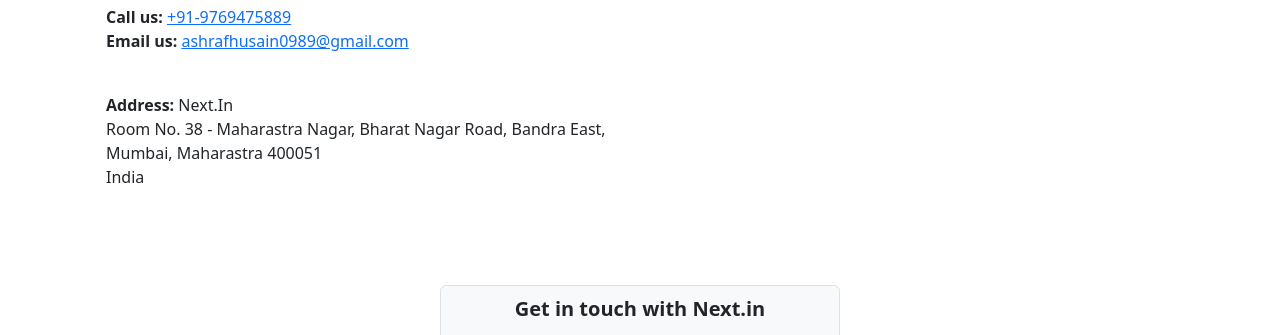
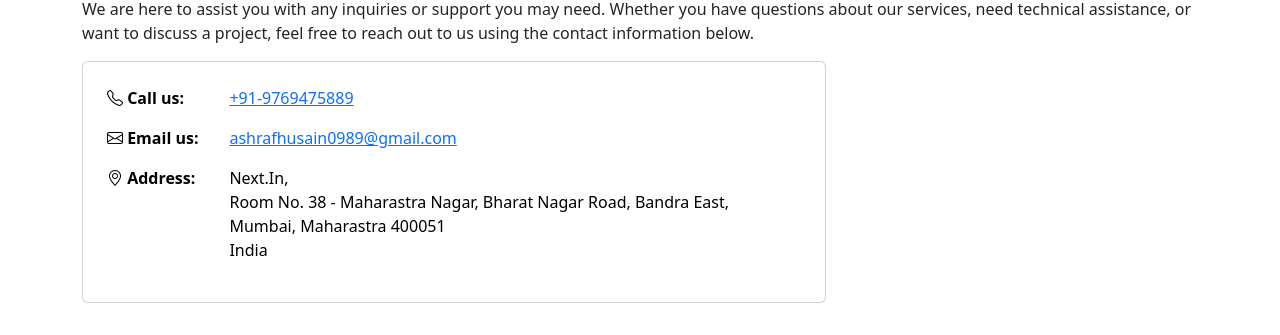
Before and after one commit to atsm-h/Portfolio, a plain HTML site: page contact/index.html in a window 1280 px wide. Shown: the part 149-484 px from the top of the page. Drawn offline with nearby package versions, Linux system fonts and the light colour scheme.

Commit message:
Enhance contact and services sections with improved layout and accessibility

```diff
--- a/contact/index.html
+++ b/contact/index.html
@@ -47,17 +47,37 @@
     <main>
         <section class="container">
             <h1>Contacts</h1>
-            <div class="mx-4 mt-4">
-                <p> <strong>Call us:</strong> <a href="tel:+919769475889">+91-9769475889</a><br>
-                    <strong>Email us:</strong> <a href="mailto:ashrafhusain0989@gmail.com">ashrafhusain0989@gmail.com</a><br>
-                </p><br>
-                <p><strong>Address:</strong>
-                    Next.In <br>
-                    Room No. 38 - Maharastra Nagar,
-                    Bharat Nagar Road, Bandra East, <br>
-                    Mumbai, Maharastra 400051 <br>
-                    India
+            <div class="mt-3">
+                <p>We are here to assist you with any inquiries or support you may need. Whether you have questions about our
+                    services, need technical assistance, or want to discuss a project, feel free to reach out to us using the
+                    contact information below.
                 </p>
+                <div class="card mt-3 col-12 col-md-8">
+                    <div class="card-body">
+                        <div class="table-responsive">
+                            <table class="table table-borderless">
+                                <tbody>
+                                    <tr>
+                                        <th class="text-nowrap" scope="row"><strong><i class="bi bi-telephone"></i> Call us:</strong></th>
+                                        <td><a href="tel:+919769475889">+91-9769475889</a></td>
+                                    </tr>
+                                    <tr>
+                                        <th class="text-nowrap" scope="row"><strong><i class="bi bi-envelope"></i> Email us:</strong></th>
+                                        <td><a href="mailto:ashrafhusain0989@gmail.com">ashrafhusain0989@gmail.com</a></td>
+                                    </tr>
+                                    <tr>
+                                        <th class="text-nowrap" scope="row"><strong><i class="bi bi-geo-alt"></i> Address:</strong></th>
+                                        <td>Next.In, <br>
+                                            Room No. 38 - Maharastra Nagar,
+                                            Bharat Nagar Road, Bandra East, <br>
+                                            Mumbai, Maharastra 400051 <br>
+                                            India</td>
+                                    </tr>
+                                </tbody>
+                            </table>
+                        </div>
+                    </div>
+                </div>
             </div>
         </section>
     </main>
```
Also changed, not shown: services/index.html (+2 -3 lines).
